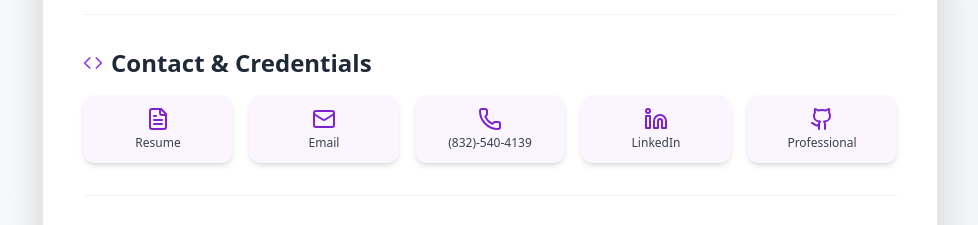
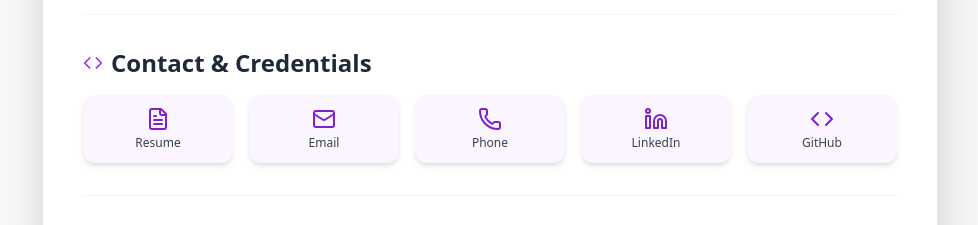
Before and after one commit to phanikum/profile, a React (Create React App) app: page /#/ in a window 1280 px wide. Shown: the part 820-1045 px from the top of the page, without its empty margins (150-1128 px from the left). Built offline with nearby package versions, Linux system fonts and the light colour scheme; no server answers; the HTML template or start-up script is replaced by a standard one.

Commit message:
Minor edits to contact section

```diff
--- a/src/pages/HomePage.js
+++ b/src/pages/HomePage.js
@@ -2,13 +2,13 @@ import React from 'react';
 
 import { Mail, Phone, Linkedin, Github, FileText, Zap, Code, Target } from 'lucide-react';
 
-const HomePage = () => { // Component renamed to HomePage
+const HomePage = () => {
   const contactLinks = [
     { icon: FileText, text: 'Resume', href: `${process.env.PUBLIC_URL}/PhaniBhamidipati.pdf`, title: 'Resume' },
     { icon: Mail, text: 'Email', href: 'mailto:phanikumar.bhamidipati@gmail.com', title: 'Email' },
-    { icon: Phone, text: '(832)-540-4139', href: 'tel:+18325404139', title: 'Phone' },
-    { icon: Linkedin, text: 'LinkedIn Profile', href: 'https://www.linkedin.com/in/phanibhamidipati/', title: 'LinkedIn' },
-    { icon: Github, text: 'Professional Repos', href: 'https://github.com/phanikum', title: 'GitHub' },
+    { icon: Phone, text: 'Phone', href: 'tel:+18325404139', title: 'Phone' },
+    { icon: Linkedin, text: 'LinkedIn', href: 'https://www.linkedin.com/in/phanibhamidipati/', title: 'LinkedIn' },
+    { icon: Code, text: 'GitHub', href: 'https://github.com/phanikum', title: 'GitHub' },
   ];
 
   const projects = [
```
